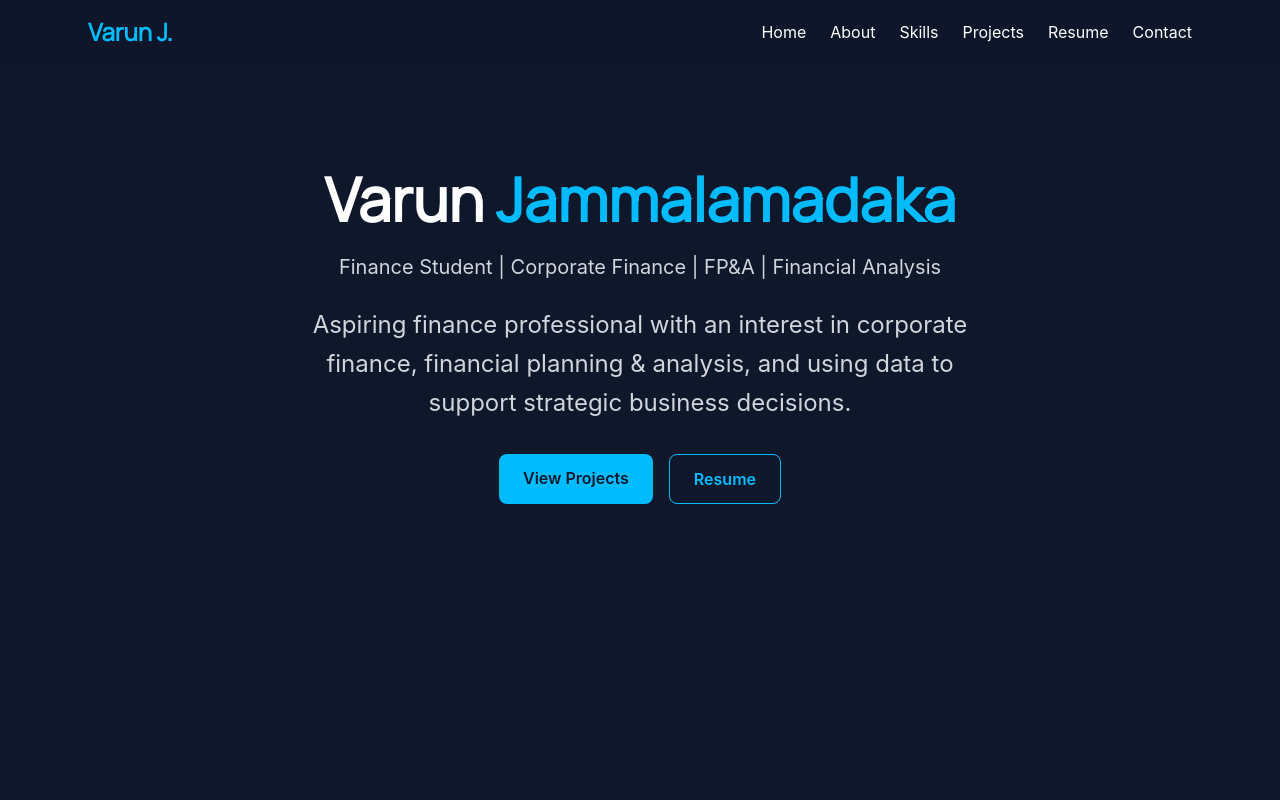
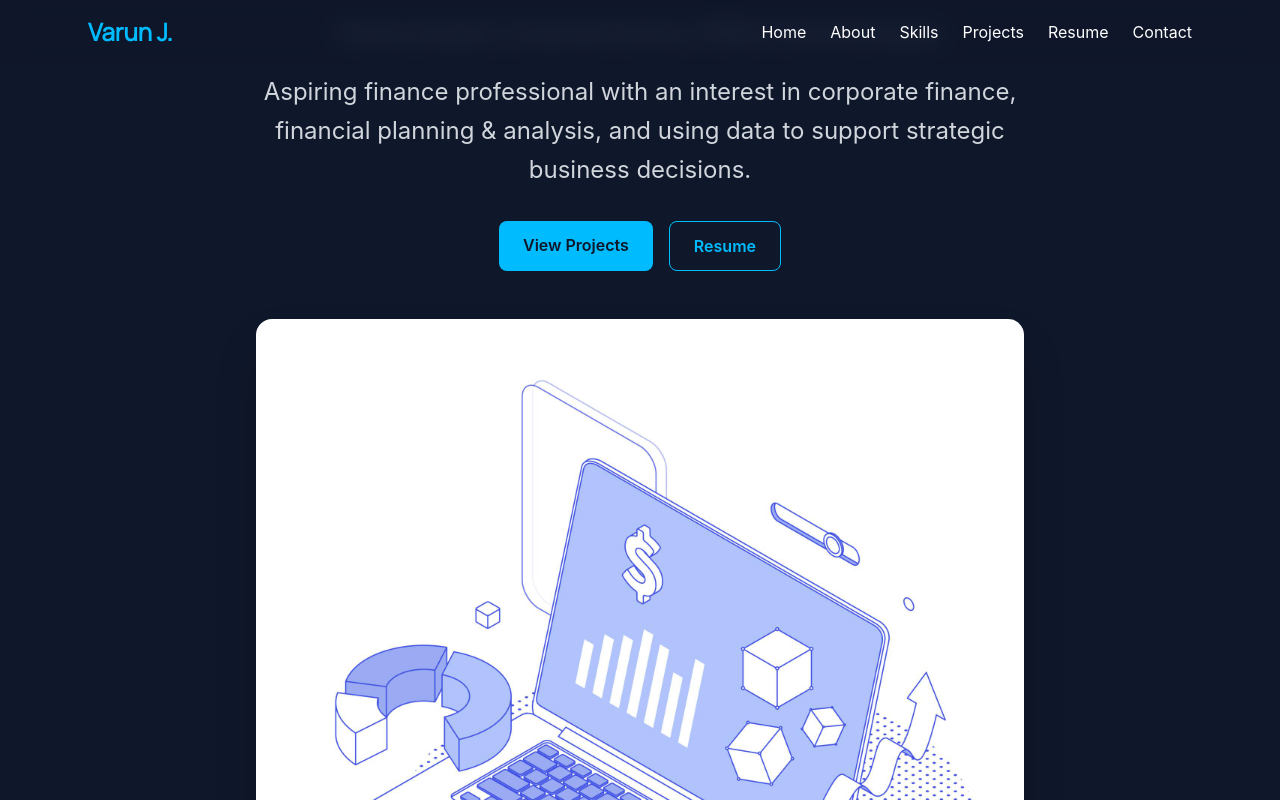
Before and after one commit to varunjammalamadaka/varun-portfolio, a React (Vite) app: page / in a window 1280 px wide. Shown: the top 800 px of the page. Built offline with nearby package versions, Linux system fonts and the light colour scheme.

Commit message:
Add hero illustration to homepage

```diff
--- a/src/components/Hero.jsx
+++ b/src/components/Hero.jsx
@@ -1,9 +1,12 @@
+import heroImage from "../assets/hero.illustration.jpg";
+
 function Hero() {
   return (
     <section
       id="home"
-className="min-h-screen flex items-center justify-center px-6 -mt-16"    >
-      <div className="text-center max-w-2xl">
+      className="min-h-screen flex items-center justify-center px-6 -mt-16"
+    >
+      <div className="text-center max-w-4xl">
         <h1 className="text-6xl font-bold text-white">
           Varun <span className="text-sky-400">Jammalamadaka</span>
         </h1>
@@ -33,6 +36,15 @@ className="min-h-screen flex items-center justify-center px-6 -mt-16"    >
             Resume
           </a>
         </div>
+
+        {/* Hero Image */}
+        <div className="mt-12 flex justify-center">
+          <img
+            src={heroImage}
+            alt="Finance Illustration"
+            className="w-full max-w-3xl rounded-2xl shadow-2xl"
+          />
+        </div>
       </div>
     </section>
   );
```
Also changed, not shown: src/assets/hero.illustration.jpg (added). Lines whose indentation alone changed are shown as unchanged.
